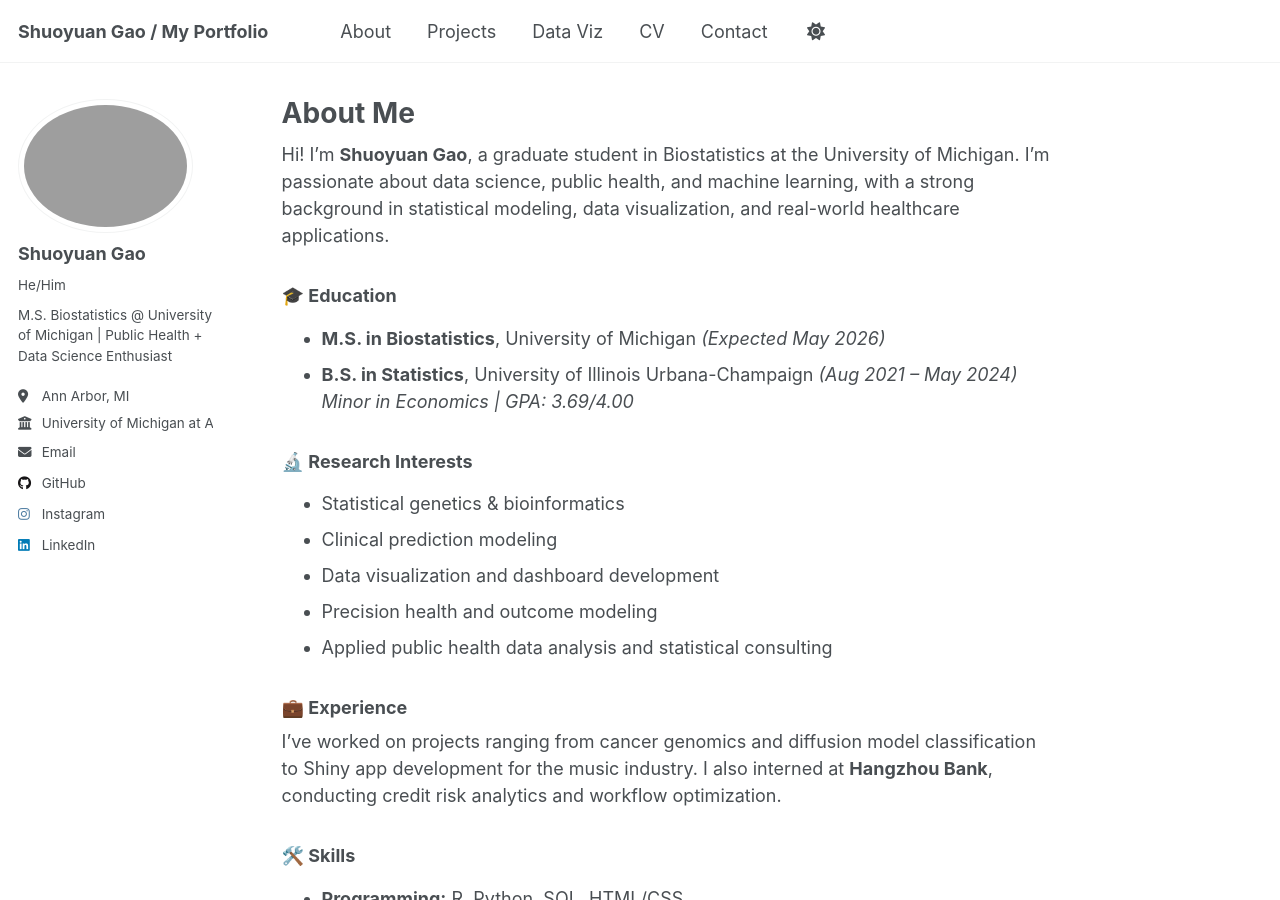
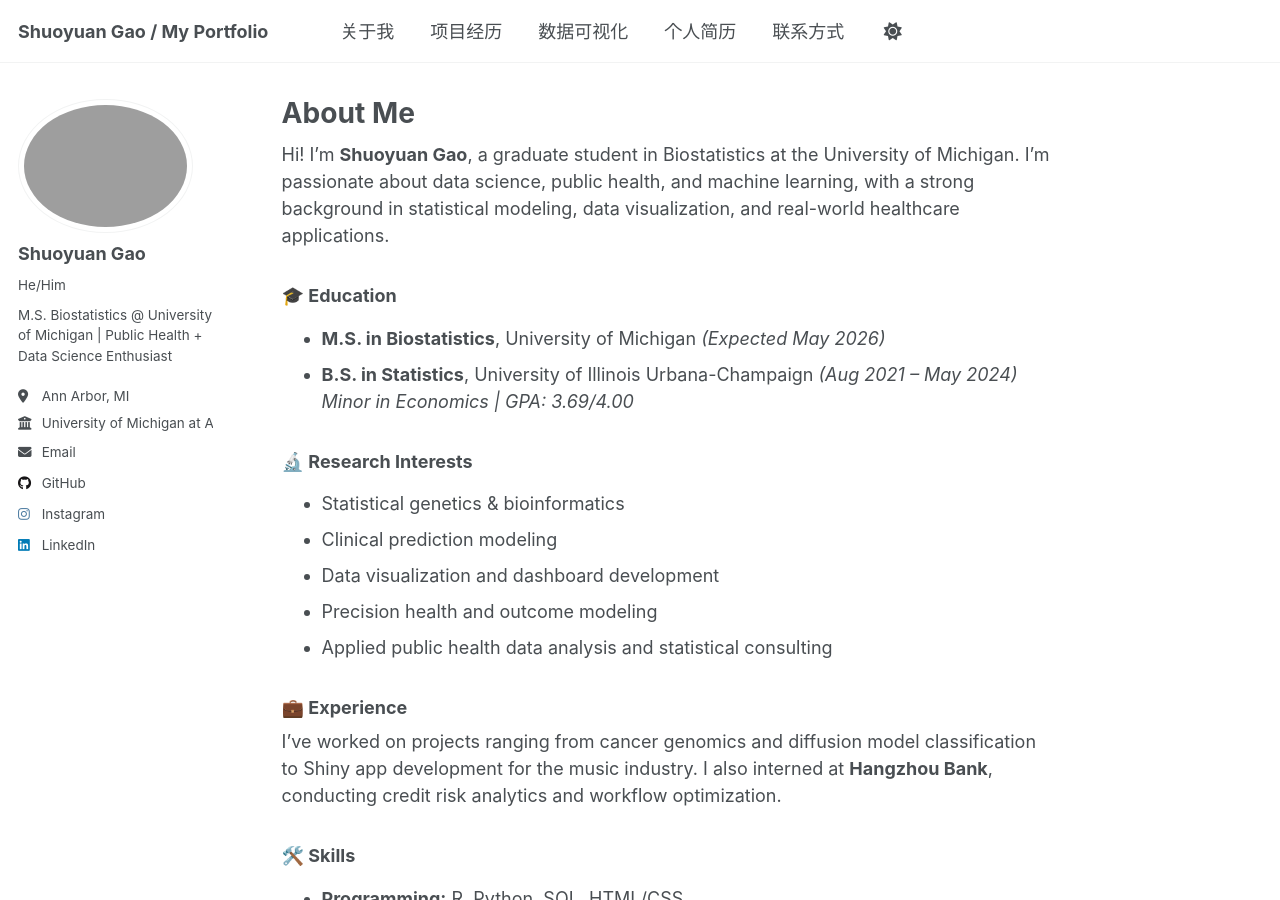
Before and after one commit to GSYH/zh, a Jekyll site: the page built from _pages/about.md, in a window 1280 px wide and 900 px high. Built offline with Jekyll 4.4.1, drawn with Linux system fonts in a browser that asks for light colours.

Commit message:
Update navigation.yml

```diff
--- a/_data/navigation.yml
+++ b/_data/navigation.yml
@@ -9,17 +9,17 @@
 
 # main links
 main:
-  - title: "About"
+  - title: "关于我"
     url: /about/
 
-  - title: "Projects"
+  - title: "项目经历"
     url: /portfolio/
 
-  - title: "Data Viz"
+  - title: "数据可视化"
     url: /datavis/
 
-  - title: "CV"
+  - title: "个人简历"
     url: /cv/
 
-  - title: "Contact"
+  - title: "联系方式"
     url: /markdown/
```
